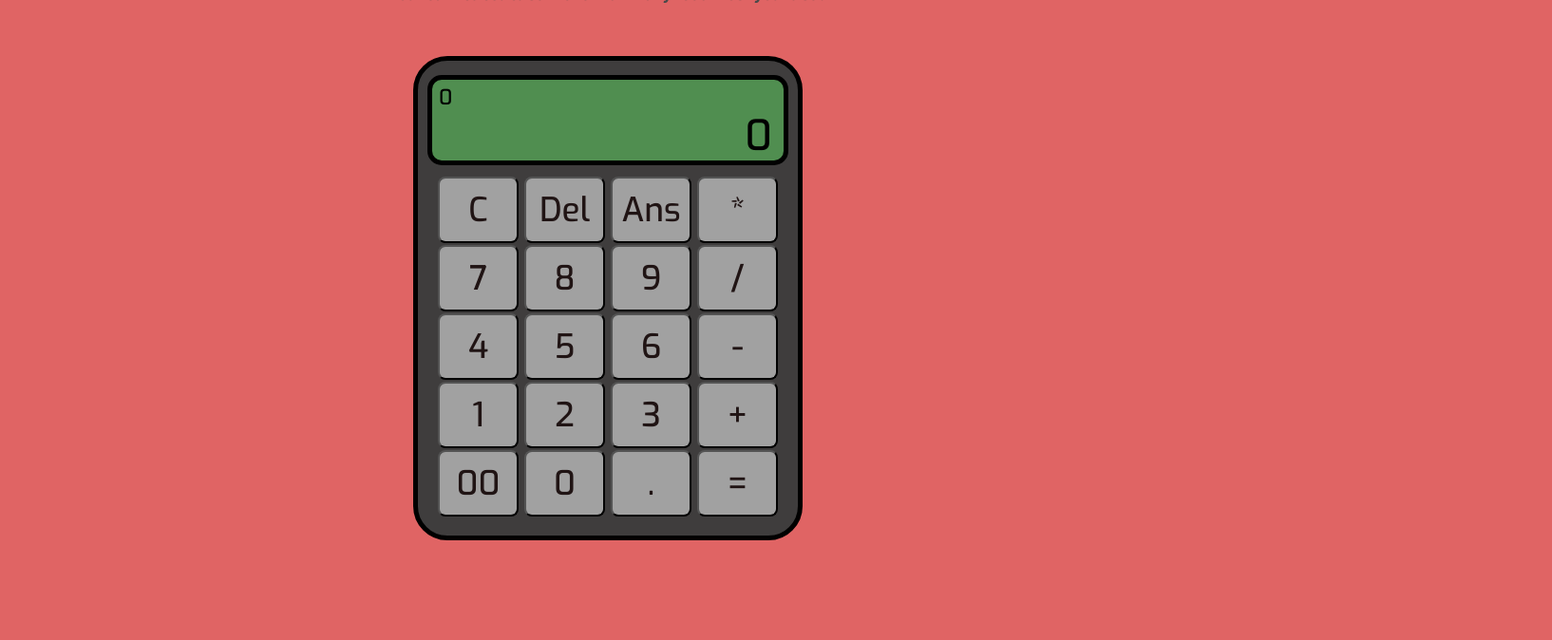
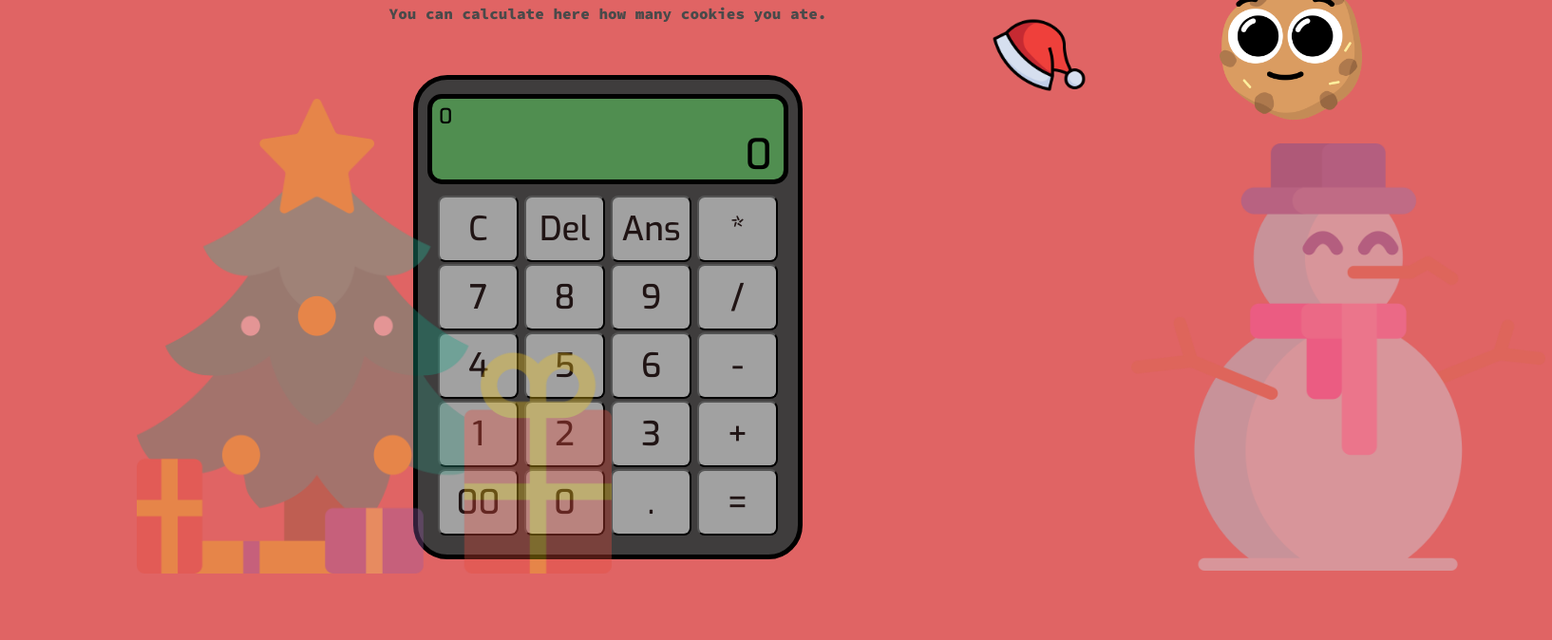
Before and after one commit to Atharvashirsh/Calculator, a plain HTML site: page index.html in a window 1280 px wide. Shown: the part 126-800 px from the top of the page at 95% size, 1634 px wide, since content can reach past the window. Drawn offline with Linux system fonts and the light colour scheme.

Commit message:
Update index.html

```diff
--- a/index.html
+++ b/index.html
@@ -20,11 +20,11 @@
         <title>Cookies Calculator</title>
     </head>
     <body>
-        <!-- Images Linking
+        Images Linking
         <img src="/Images/presents.png" alt="gifts.png" width="500px" id="gift-image" />
         <img src="/Images/santa-hat.png" alt="santa-hat.png" width="100px" id="hat-image" />
         <img src="/Images/smile.png" alt="cookie.png" width="150px" id="cookie-image" />
-        <img src="/Images/snowman.png" alt="snowman.png" width="450px" id="snowman-image" /> -->
+        <img src="/Images/snowman.png" alt="snowman.png" width="450px" id="snowman-image" />
 
         <h1>Welcome to Cookies Calculator!!!</h1>
         <p>You can calculate here how many cookies you ate.</p>
```
